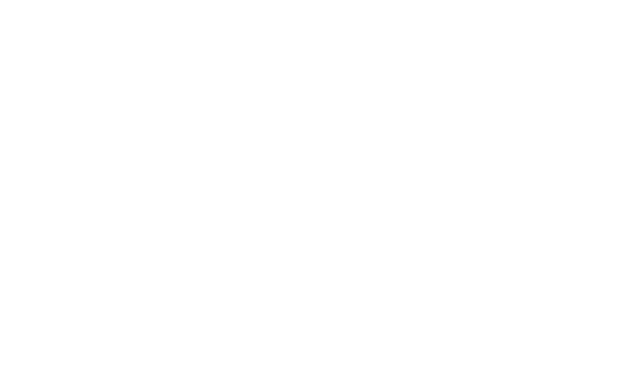
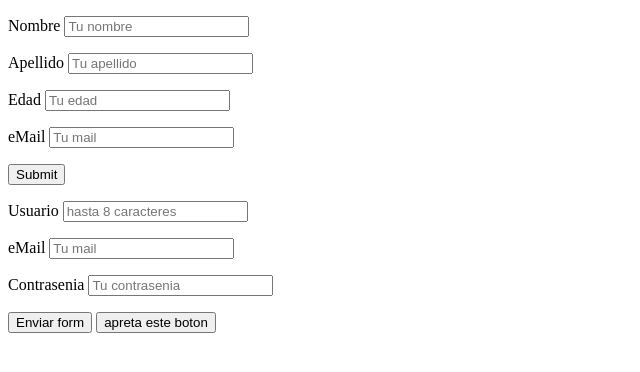
Before and after one commit to flofina/forms_ejemplos, a plain HTML site: page index.html in a window 1280 px wide. Shown: the whole page, without its empty margins (0-640 px from the left). Drawn offline with Linux system fonts and the light colour scheme.

Commit message:
dos forms creados

```diff
--- a/index.html
+++ b/index.html
@@ -7,7 +7,43 @@
     <link rel="stylesheet" href="style.css">
     <title>forms</title>
 </head>
+
 <body>
+
+    <form action="/contacto">
+
+        <p> Nombre
+            <input placeholder="Tu nombre" type="text" name="nombre"></p>
+
+        <p> Apellido
+            <input placeholder="Tu apellido" type="text" name="apellido"></p>
+
+        <p> Edad
+            <input placeholder="Tu edad" type="number" name="edad"></p>
+
+        <p> eMail
+            <input required placeholder="Tu mail" type="email" name="eMail"></p>
+
+            <input type="submit">
+
+    </form>
+
+    <form action="/contacto" method="POST">
+
+        <p> Usuario
+            <input required maxlength="8" placeholder="hasta 8 caracteres" type="text" name="nombre"></p>
+
+        <p> eMail
+            <input required placeholder="Tu mail" type="email" name="eMail"></p>
+
+        <p> Contrasenia
+            <input required placeholder="Tu contrasenia" type="password" name="contrasenia"></p>
+
+            <input type="submit" value="Enviar form">
+
+            <button>apreta este boton</button>
+
+    </form>
 
 </body>
 </html>
```
